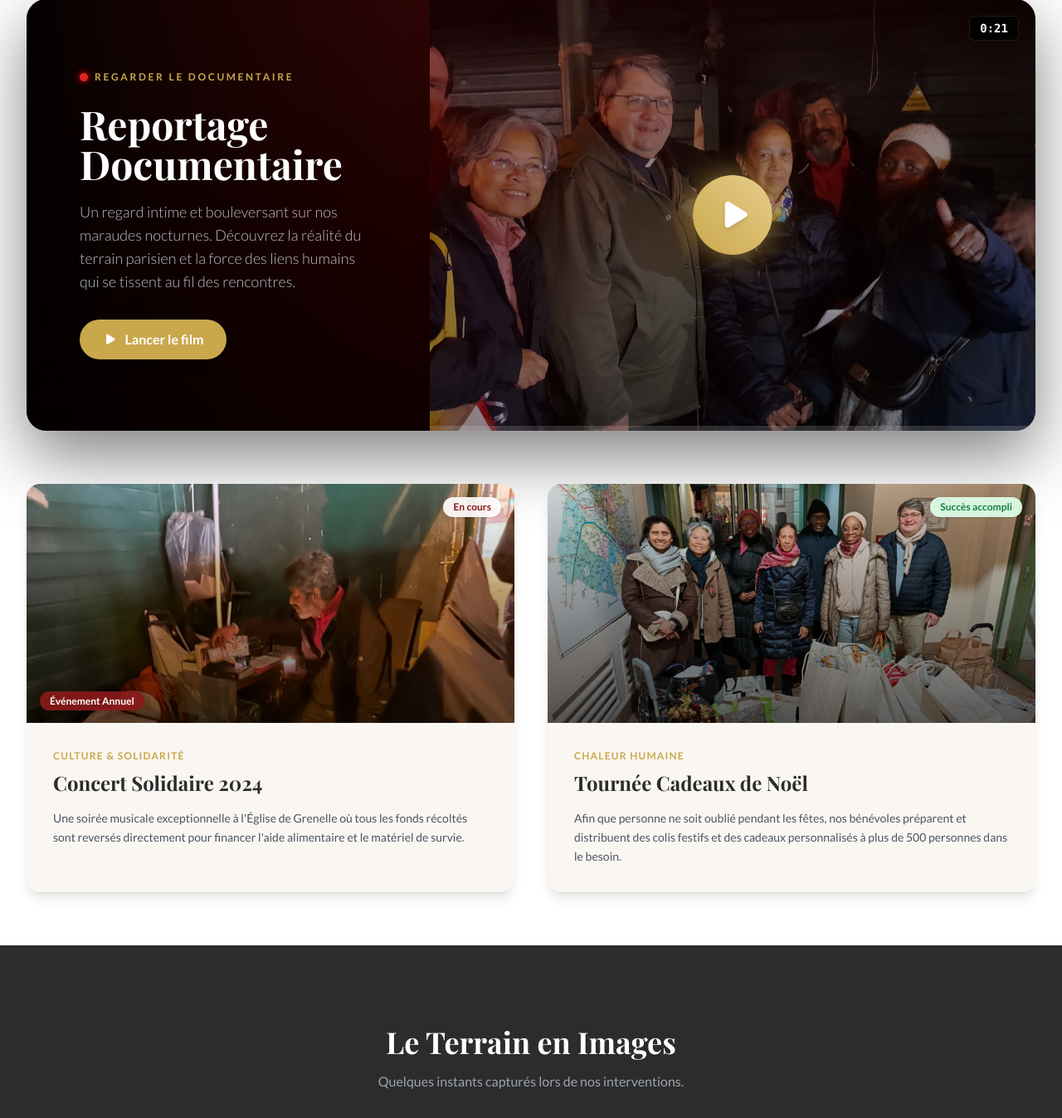
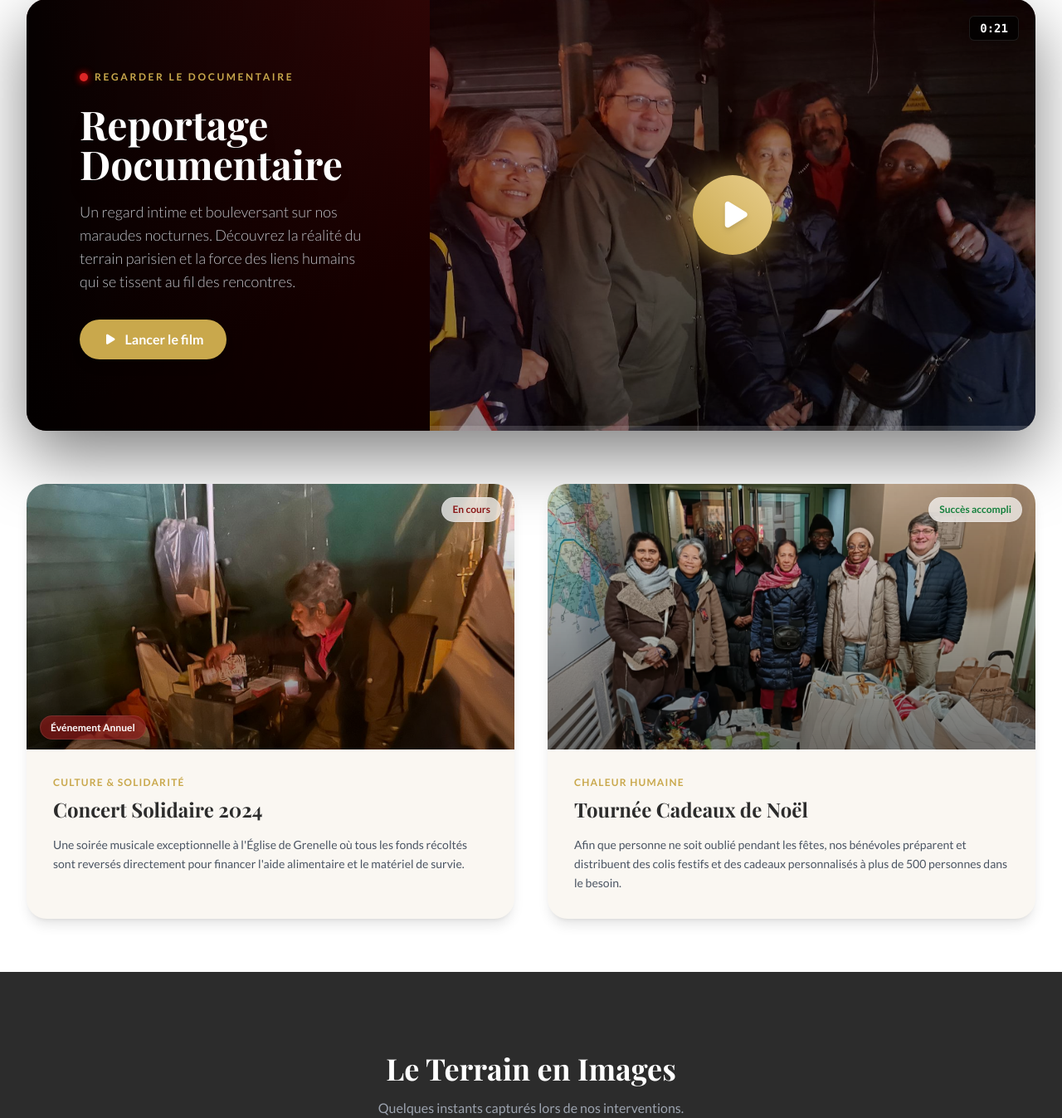
Before and after one commit to bleu-lock/projet_saint_martin, a Python web app: template templates/projets.html in a window 1280 px wide. Shown: the part 538-1885 px from the top of the page at 83% size. Run offline with Jinja, Linux system fonts and the light colour scheme; the template is opened without the code that fills it, so the values that code supplies are empty; some libraries are stand-ins or nearby versions; some web fonts are replaced.

Commit message:
Implémentation effet parallaxe et design glassmorphism sur les images de projets

```diff
--- a/static/css/custom.css
+++ b/static/css/custom.css
@@ -66,6 +66,47 @@ body {
     0% { opacity: 1; }
     80% { opacity: 1; }
     100% { opacity: 0; display: none; }
+}
+
+/* Parallax Image Container */
+.parallax-container {
+    overflow: hidden;
+    position: relative;
+}
+
+.parallax-img {
+    height: 120%; /* Taller than container to allow movement */
+    width: 100%;
+    object-fit: cover;
+    will-change: transform;
+    transition: transform 0.1s ease-out; /* Smooth movement */
+}
+
+/* Glassmorphism badges */
+.glass-badge {
+    background: rgba(255, 255, 255, 0.7);
+    backdrop-filter: blur(10px);
+    -webkit-backdrop-filter: blur(10px);
+    border: 1px solid rgba(255, 255, 255, 0.2);
+    box-shadow: 0 4px 15px rgba(0, 0, 0, 0.1);
+}
+
+.glass-badge-dark {
+    background: rgba(139, 26, 26, 0.7); /* asm-bordeaux with transparency */
+    backdrop-filter: blur(10px);
+    -webkit-backdrop-filter: blur(10px);
+    border: 1px solid rgba(255, 255, 255, 0.1);
+    box-shadow: 0 4px 15px rgba(0, 0, 0, 0.2);
+}
+
+/* Updated card design */
+.project-card {
+    transition: all 0.5s cubic-bezier(0.16, 1, 0.3, 1);
+}
+
+.project-card:hover {
+    transform: translateY(-8px);
+    box-shadow: 0 25px 50px -12px rgba(0, 0, 0, 0.15);
 }
 
 /* Helper pour Masonry sur Webkit/Firefox */
--- a/static/js/main.js
+++ b/static/js/main.js
@@ -39,6 +39,28 @@ document.addEventListener('DOMContentLoaded', () => {
 
     fadeElements.forEach(el => observer.observe(el));
 
+    // --- Parallax Effect for Project Images ---
+    const parallaxImages = document.querySelectorAll('.parallax-img');
+
+    const handleParallax = () => {
+        parallaxImages.forEach(img => {
+            const container = img.parentElement;
+            const containerRect = container.getBoundingClientRect();
+            const windowHeight = window.innerHeight;
+
+            if (containerRect.top < windowHeight && containerRect.bottom > 0) {
+                // Calculate position relative to viewport (0 to 1)
+                const scrollPercent = (windowHeight - containerRect.top) / (windowHeight + containerRect.height);
+                // Move image slightly (adjusted by CSS height: 120%)
+                const moveY = (scrollPercent - 0.5) * 60; // Max 30px up/down
+                img.style.transform = `scale(1.1) translateY(${moveY}px)`;
+            }
+        });
+    };
+
+    window.addEventListener('scroll', handleParallax, { passive: true });
+    handleParallax(); // Initial position check
+
     // Au cas où les compteurs ne sont pas dans un fade-in-section
     const pureCounters = document.querySelectorAll('.counter:not(.fade-in-section)');
     pureCounters.forEach(el => observer.observe(el));
--- a/templates/projets.html
+++ b/templates/projets.html
@@ -82,14 +82,14 @@
         <div class="grid grid-cols-1 md:grid-cols-2 gap-10">
 
             <!-- Concert Solidaire -->
-            <div class="bg-asm-offwhite rounded-2xl overflow-hidden shadow-lg hover:shadow-2xl transition-shadow duration-300 flex flex-col reveal-left">
-                <div class="relative w-full h-72 overflow-hidden group">
-                    <img src="{{ url_for('static', filename='images/PHOTO-2026-03-19-13-37-00.jpg') }}" alt="Concert solidaire" class="w-full h-full object-cover object-[center_20%] group-hover:scale-110 transition-transform duration-700 reveal-fade">
-                    <div class="absolute inset-0 bg-gradient-to-t from-black/60 to-transparent"></div>
+            <div class="bg-asm-offwhite rounded-3xl overflow-hidden shadow-lg project-card flex flex-col reveal-left">
+                <div class="relative w-full h-80 parallax-container group">
+                    <img src="{{ url_for('static', filename='images/PHOTO-2026-03-19-13-37-00.jpg') }}" alt="Concert solidaire" class="parallax-img object-[center_20%] group-hover:brightness-110 transition-all duration-700 reveal-fade">
+                    <div class="absolute inset-0 bg-gradient-to-t from-black/50 to-transparent"></div>
                     <div class="absolute bottom-4 left-4">
-                        <span class="bg-asm-bordeaux/90 px-3 py-1 rounded-full text-xs font-semibold text-white backdrop-blur-sm">Événement Annuel</span>
+                        <span class="glass-badge-dark px-3 py-1.5 rounded-full text-xs font-semibold text-white">Événement Annuel</span>
                     </div>
-                    <div class="absolute top-4 right-4 bg-white/90 backdrop-blur text-asm-bordeaux px-3 py-1 rounded-full text-xs font-bold shadow">En cours</div>
+                    <div class="absolute top-4 right-4 glass-badge text-asm-bordeaux px-3 py-1.5 rounded-full text-xs font-bold shadow-sm">En cours</div>
                 </div>
                 <div class="p-8 flex-grow flex flex-col">
                     <span class="text-asm-gold font-bold text-xs uppercase tracking-widest mb-2">Culture &amp; Solidarité</span>
@@ -99,11 +99,11 @@
             </div>
 
             <!-- Tournée Noël -->
-            <div class="bg-asm-offwhite rounded-2xl overflow-hidden shadow-lg hover:shadow-2xl transition-shadow duration-300 flex flex-col reveal-right">
-                <div class="relative w-full h-72 overflow-hidden group">
-                    <img src="{{ url_for('static', filename='images/PHOTO-2024-12-23-23-42-18.jpg') }}" alt="Tournée de Noël" class="w-full h-full object-cover object-[center_30%] group-hover:scale-110 transition-transform duration-700 reveal-fade">
-                    <div class="absolute inset-0 bg-gradient-to-t from-black/60 to-transparent"></div>
-                    <div class="absolute top-4 right-4 bg-green-100/95 text-green-700 px-3 py-1 rounded-full text-xs font-bold shadow">Succès accompli</div>
+            <div class="bg-asm-offwhite rounded-3xl overflow-hidden shadow-lg project-card flex flex-col reveal-right">
+                <div class="relative w-full h-80 parallax-container group">
+                    <img src="{{ url_for('static', filename='images/PHOTO-2024-12-23-23-42-18.jpg') }}" alt="Tournée de Noël" class="parallax-img object-[center_30%] group-hover:brightness-110 transition-all duration-700 reveal-fade">
+                    <div class="absolute inset-0 bg-gradient-to-t from-black/50 to-transparent"></div>
+                    <div class="absolute top-4 right-4 glass-badge text-green-700 px-3 py-1.5 rounded-full text-xs font-bold shadow-sm">Succès accompli</div>
                 </div>
                 <div class="p-8 flex-grow flex flex-col">
                     <span class="text-asm-gold font-bold text-xs uppercase tracking-widest mb-2">Chaleur Humaine</span>
```
